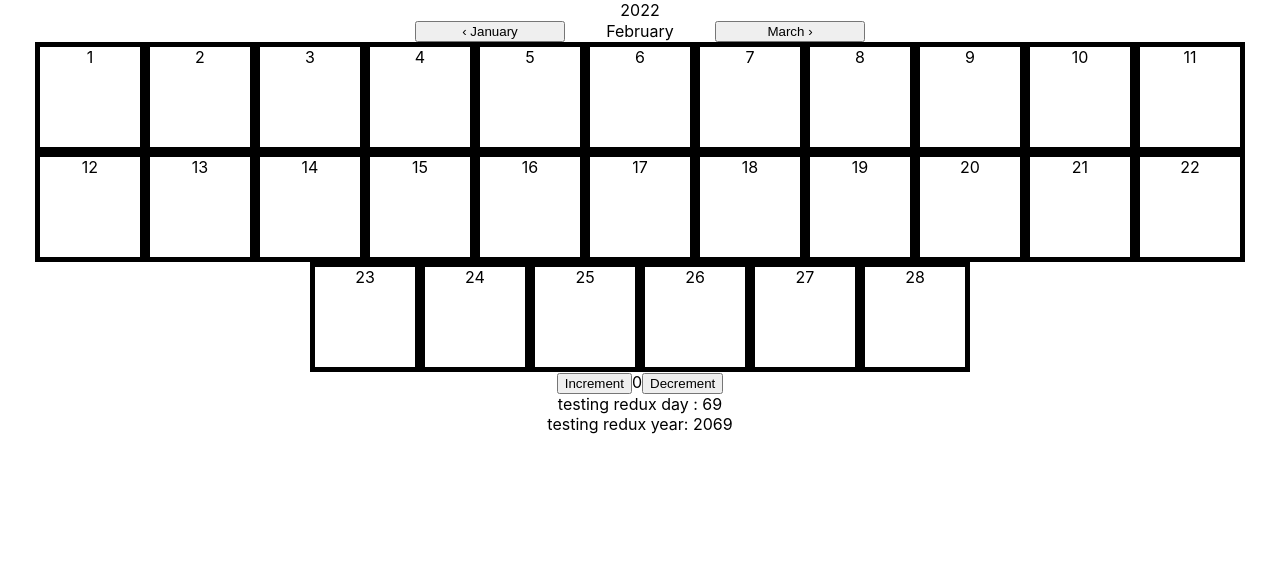
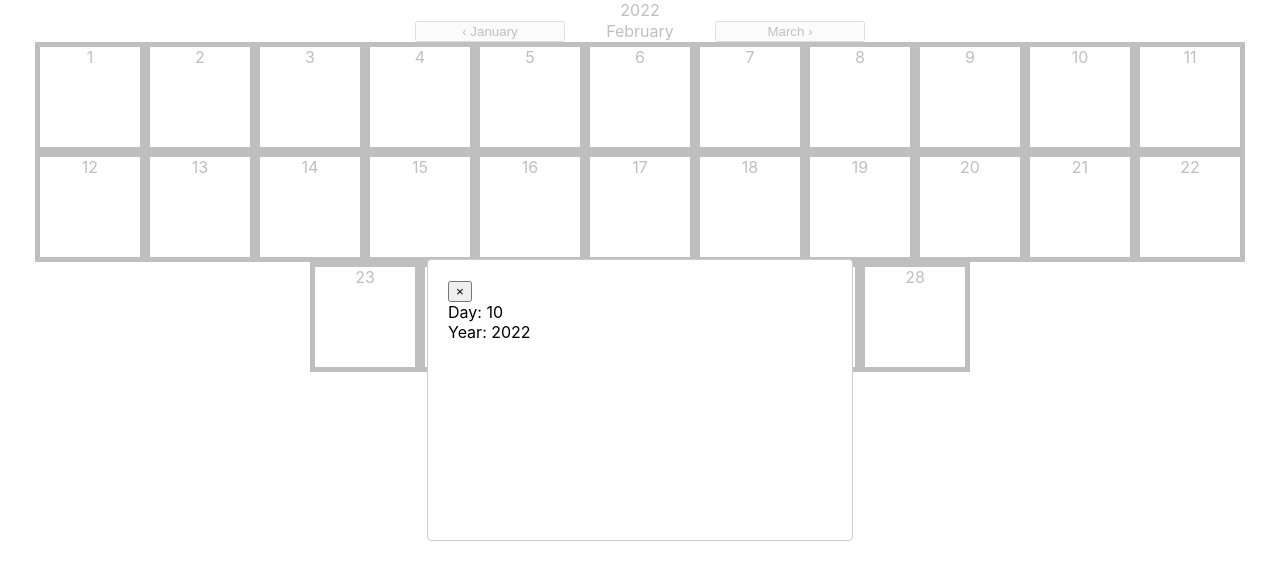
Before and after one commit to EsfahaniMichael/calendar-app, a React (Create React App) app: page / in a window 1280 px wide. Both pictures are taken after a click on the element "10". Shown: the top 580 px of the page. Built offline with nearby package versions, Linux system fonts and the light colour scheme.

Commit message:
added the ability to select a date and have a modal pop up with info about the date

```diff
--- a/src/App.css
+++ b/src/App.css
@@ -11,3 +11,9 @@
 .leftRightButtonParent div{
   width:150px;
 }
+
+.modalLeftRightButton{
+
+    display: inline-flex;
+
+}
--- a/src/App.js
+++ b/src/App.js
@@ -1,10 +1,25 @@
 import { React, useState, useRef, useEffect } from "react";
 import "./App.css";
 import { months } from "./helpers/yearInfo";
-import {Counter} from "./features/counter/counter"
+import { Counter } from "./features/counter/counter";
 import { useSelector } from "react-redux";
+import Modal from "react-modal";
+import Month from "./components/month";
+import { useDispatch } from "react-redux";
+import { changeDay } from "./features/daySelected";
 
-import Month from "./components/month";
+const customStyles = {
+  content: {
+    top: "50%",
+    left: "50%",
+    right: "auto",
+    bottom: "auto",
+    marginRight: "-50%",
+    transform: "translate(-50%, -50%)",
+    width: "30%",
+    height: "30%",
+  },
+};
 
 function App() {
   const [currentMonth, changeCurrentMonth] = useState(new Date().getMonth());
@@ -15,7 +30,8 @@ function App() {
   const earlierMonthName = months[earlierMonth];
   const laterMonthName = months[laterMonth];
 
-  const currentDayModal = useSelector((state) => state.currentday.value)
+  const currentDayModal = useSelector((state) => state.currentday.value);
+  const dispatch = useDispatch();
 
   useEffect(() => {});
 
@@ -59,10 +75,31 @@ function App() {
           monthSelected={currentMonth}
           yearSelected={currentYearSelected}
         />
-        <Counter/>
-      <div>testing redux day : {currentDayModal.day}</div>
-      <div>testing redux year: {currentDayModal.year}</div>
 
+        <Modal
+          isOpen={currentDayModal.modal}
+          // onAfterOpen={afterOpenModal}
+          style={customStyles}
+          contentLabel="Example Modal"
+          ariaHideApp={false}
+        >
+          <button
+            onClick={() => {
+              dispatch(
+                changeDay({
+                  day: currentDayModal.day,
+                  year: currentDayModal.year,
+                  modal: false,
+                })
+              );
+            }}
+            aria-label="Close Day Info Modal Box"
+          >
+            ×
+          </button>
+          <div>Day: {currentDayModal.day}</div>
+          <div>Year: {currentDayModal.year}</div>
+        </Modal>
       </div>
     </div>
   );
--- a/src/components/day.js
+++ b/src/components/day.js
@@ -2,19 +2,24 @@ import {React, useState, useRef } from 'react';
 import './calendar.css';
 import Modal from "react-modal";
 import { useDispatch } from 'react-redux';
-import {} from '../features/daySelected';
+import { changeDay } from '../features/daySelected';
 
 function Day(props){
     const dispatch = useDispatch();
     const currentDay = useRef();
     function daySelected() {
+
         console.log(currentDay.current.getAttribute('day'));
         console.log(currentDay.current.getAttribute('year'));
       }
 
 
     return (
-      <div className={`dayParent ${props.singleDay.toString()}`} onClick={daySelected} ref={currentDay} day={props.singleDay.toString()} year={props.currentYear.toString()}>
+      <div className={`dayParent ${props.singleDay.toString()}`} onClick={() => {
+        dispatch(changeDay({day:currentDay.current.getAttribute('day'),
+         year:currentDay.current.getAttribute('year'), modal: true
+        }))
+      }} ref={currentDay} day={props.singleDay.toString()} year={props.currentYear.toString()}>
       {props.singleDay.toString()}
       </div>
     )
--- a/src/features/daySelected.js
+++ b/src/features/daySelected.js
@@ -3,7 +3,7 @@ import { createSlice } from '@reduxjs/toolkit'
 
 export const daySlice = createSlice({
     name:"currentday",
-    initialState: {value:{day:"69", year:"2069"}},
+    initialState: {value:{day:69, year:2069, modal: false}},
     reducers:{
         changeDay: (state, action) => {
             state.value = action.payload
```
